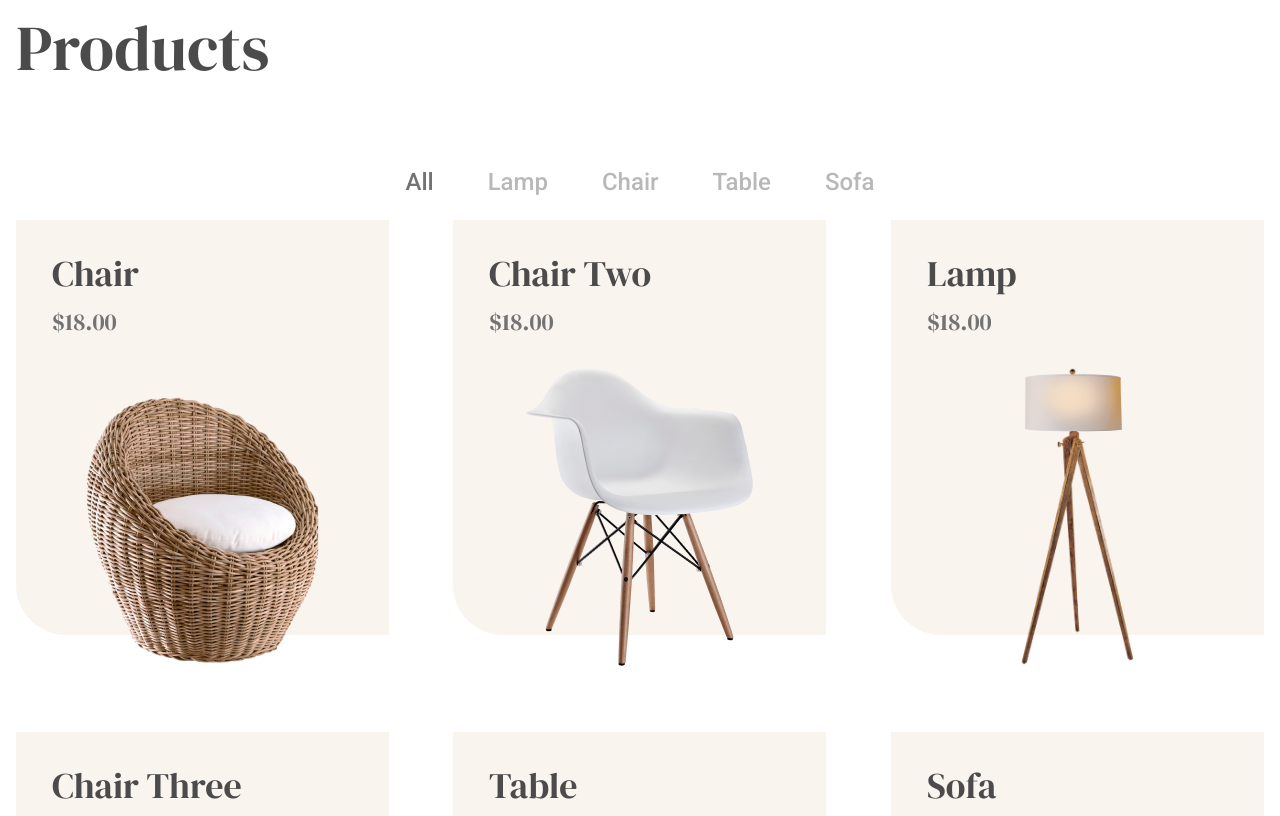
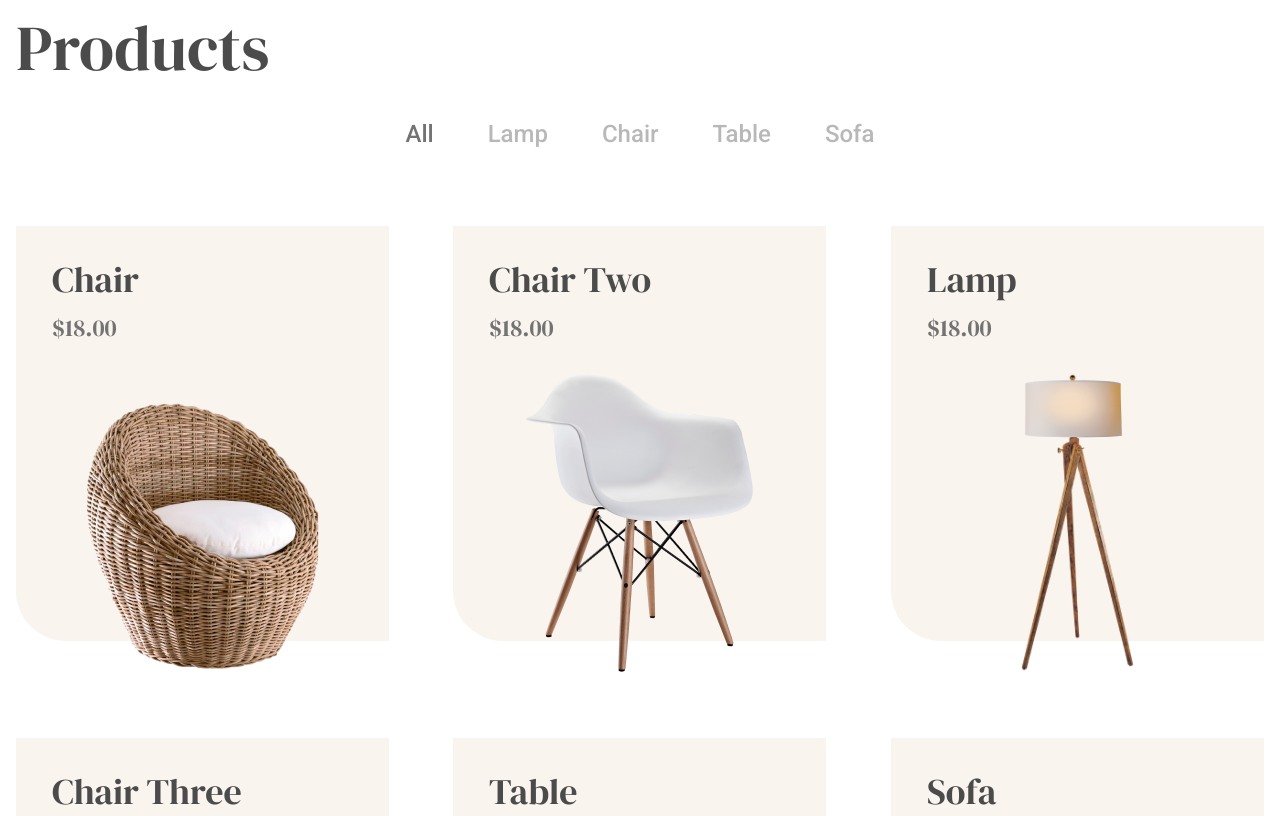
Before and after one commit to microbouji/ui-challenge-html-css, a plain HTML site: page index.html in a window 1280 px wide. Shown: the part 1020-1836 px from the top of the page. Drawn offline with Linux system fonts and the light colour scheme.

Commit message:
fix products heading vertical space

```diff
--- a/products.css
+++ b/products.css
@@ -107,11 +107,12 @@
   .products-heading [role="radiogroup"] {
     display: flex;
     justify-content: center;
+    margin-bottom: 2.5em;
   }
 
   .products-heading label {
     font-size: 1.5em;
-    padding: 1em 1.125em;
+    padding: 0 1.125em;
     font-weight: 500;
     opacity: 0.5;
     cursor: pointer;
@@ -159,6 +160,14 @@
     padding: 0;
   }
 
+  .products-heading h2 {
+    margin-bottom: 0.625em;
+  }
+
+  .products-heading [role="radiogroup"] {
+    margin-bottom: 4.875em;
+  }
+
   .products-list {
     gap: 6em 4em;
   }
```
